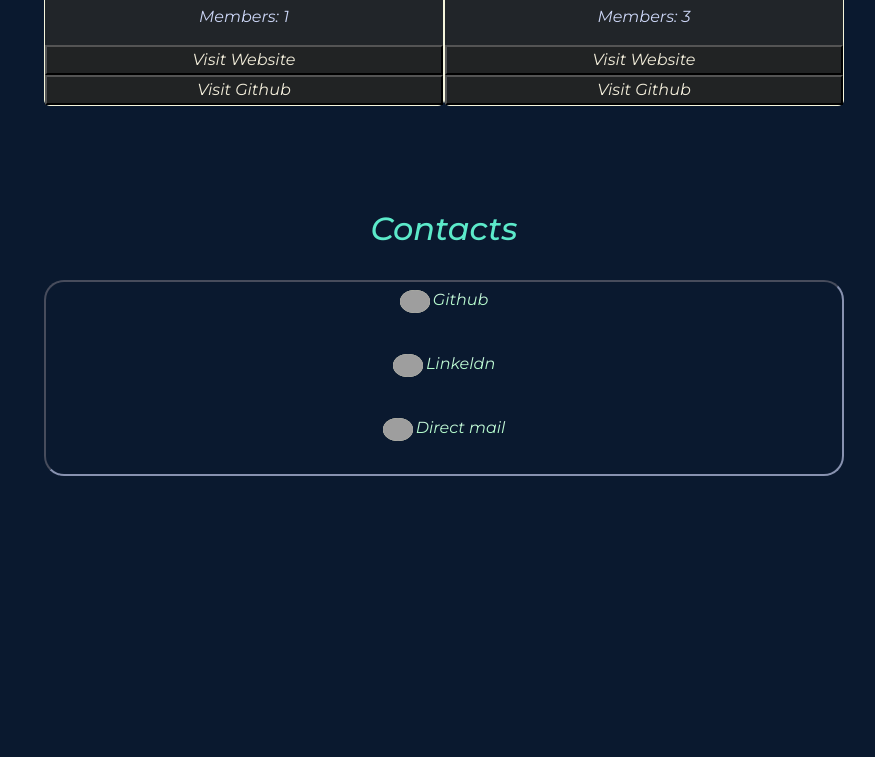
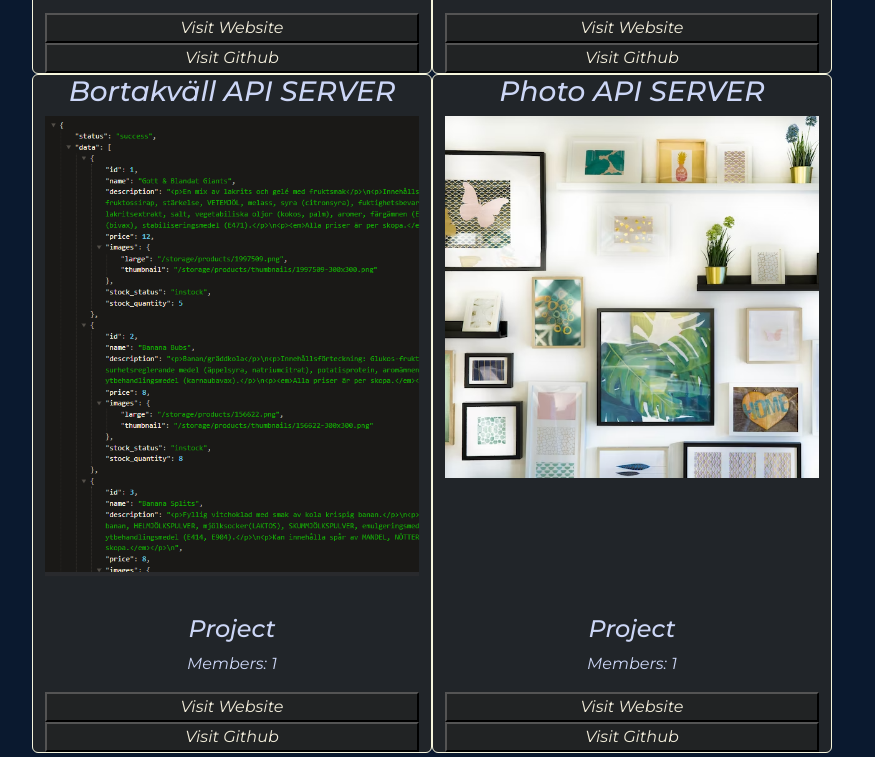
Before and after one commit to Patr1khe/Portfolio, a website built with Vite: page index.html in a window 1280 px wide. Shown: the part 2585-3342 px from the top of the page, without its empty margins (196-1071 px from the left). Before the commit the page ends 3237 px from the top, so only its background shows below. Built offline with nearby package versions, Linux system fonts and the light colour scheme; grey boxes are pictures that could not be loaded.

Commit message:
added d-flex row. also added two more api projects

```diff
--- a/index.html
+++ b/index.html
@@ -73,7 +73,7 @@
       </section>
       <section id="s2Projects" class="s2-projects col-12">
         <h2 class="h-projects text-center">Projects</h2>
-          <div class="assignments col-12">
+          <div class="assignments col-12 d-flex row">
             <div class="project card col-6 bg-dark">
               <h3 class="c-header text-center">Quiz</h3>
               <img src="/src/images/m_gquiz.png" alt="My Quiz">
@@ -89,6 +89,22 @@
               <p class="c-ptag text-center">Members: 3</p>
               <button class="s2-button"><a href="https://gentle-dusk-abe4a9.netlify.app/" target="_blank" class="s2-button-a">Visit Website</a></button>
               <button class="s2-button"><a href="https://github.com/Patr1khe/javascript-grupparbete" target="_blank" class="s2-button-a">Visit Github</a></button>
+            </div>
+            <div class="project card col-6 bg-dark">
+              <h3 class="c-header text-center">Bortakväll API SERVER</h3>
+              <img src="/src/images/m_bortakvallAPI.png" alt="My api-server">
+              <h4 class="c-header text-center">Project</h4>
+              <p class="c-ptag text-center">Members: 1</p>
+              <button class="s2-button"><a href="https://vast-blue-hare-tie.cyclic.app/products" target="_blank" class="s2-button-a">Visit Website</a></button>
+              <button class="s2-button"><a href="https://github.com/Patr1khe/api-inl-mningsuppgift1" target="_blank" class="s2-button-a">Visit Github</a></button>
+            </div>
+            <div class="project card col-6 bg-dark">
+              <h3 class="c-header text-center">Photo API SERVER</h3>
+              <img src="/src/images/m_photoFrames.png" alt="My api-server">
+              <h4 class="c-header text-center">Project</h4>
+              <p class="c-ptag text-center">Members: 1</p>
+              <button class="s2-button"><a href="https://wild-jade-ox-sari.cyclic.app" target="_blank" class="s2-button-a">Visit Website</a></button>
+              <button class="s2-button"><a href="https://github.com/Patr1khe/photo-api" target="_blank" class="s2-button-a">Visit Github</a></button>
             </div>
         </div>
       </section>
```
